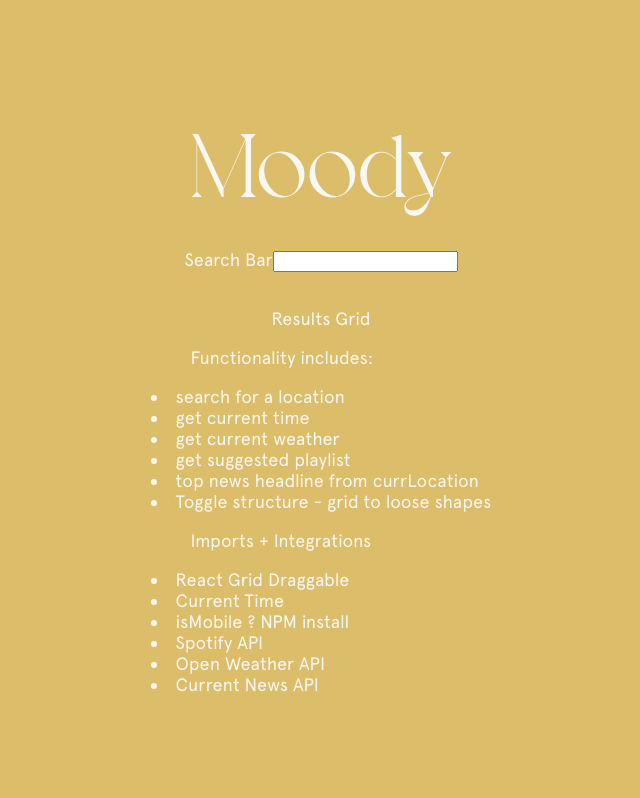
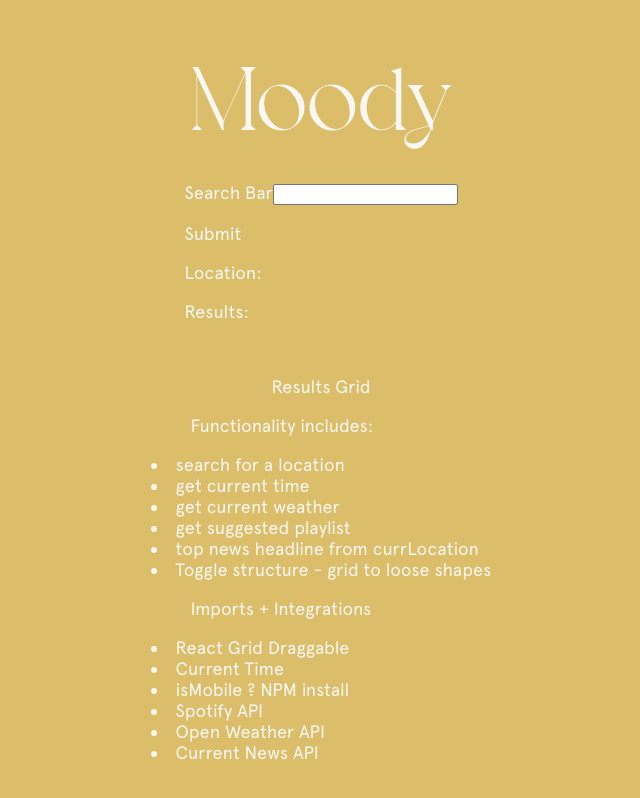
Before and after one commit to lauraalyson/moody, a React (Create React App) app: page / in a window 1280 px wide. Shown: the whole page, without its empty margins (319-959 px from the left). Built offline with nearby package versions, Linux system fonts and the light colour scheme.

Commit message:
api call and folder created (spotify and weather), install axios)

```diff
--- a/package.json
+++ b/package.json
@@ -4,8 +4,10 @@
     "@testing-library/jest-dom": "^5.16.1",
     "@testing-library/react": "^12.1.2",
     "@testing-library/user-event": "^13.5.0",
+    "axios": "^0.26.0",
     "react": "^17.0.2",
     "react-dom": "^17.0.2",
+    "react-grid-layout": "^1.3.4",
     "react-scripts": "5.0.0",
     "web-vitals": "^2.1.3"
   },
--- a/src/Components/SearchBar.js
+++ b/src/Components/SearchBar.js
@@ -1,10 +1,24 @@
-import React from 'react'
+import React, {useState} from 'react'
+import { getWeather } from '../api/apiConfig'
 
 function SearchBar() {
+	const [results, setResults] = useState([])
+	const [location, setLocation] = useState('')
+
+	const search = () => {
+		getWeather(location)
+			.then(console.log('Search function response ' + getWeather(location)))
+			.then((res) => setResults(res.toString()))
+	}
+
 	return (
 		<div className='search-bar'>
             <label>Search Bar</label>
-            <input />
+            <input onChange={(event) => setLocation(event.target.value)}/>
+			<p onClick={() => search()}>Submit</p>
+			{/* <button onClick={() => search()}>Search</button> */}
+			<p>Location: {location}</p>
+			<p>Results: {results}</p>
 		</div>
 	)
 }
--- /dev/null
+++ b/src/api/apiConfig.js
@@ -0,0 +1,19 @@
+import axios from 'axios'
+const apiUrl = 'https://api.openweathermap.org/data/2.5/weather?q='
+const apiKey = '1c5a1c2a7a89bc7970d716efa8525e1e'
+
+// Weather Endpoints
+export const getWeather = (city) => {
+	return axios({
+		method: 'GET',
+		url: apiUrl + city + '&units=imperial&APPID=' + apiKey,
+	})
+}
+
+// Spotify Endpoints
+export const getMusicPlayer = () => {
+	return axios({
+		method: 'GET',
+		url: '',
+	})
+}
```
Also changed, not shown: 1 other file (tests, documents, lock files or other folders).
